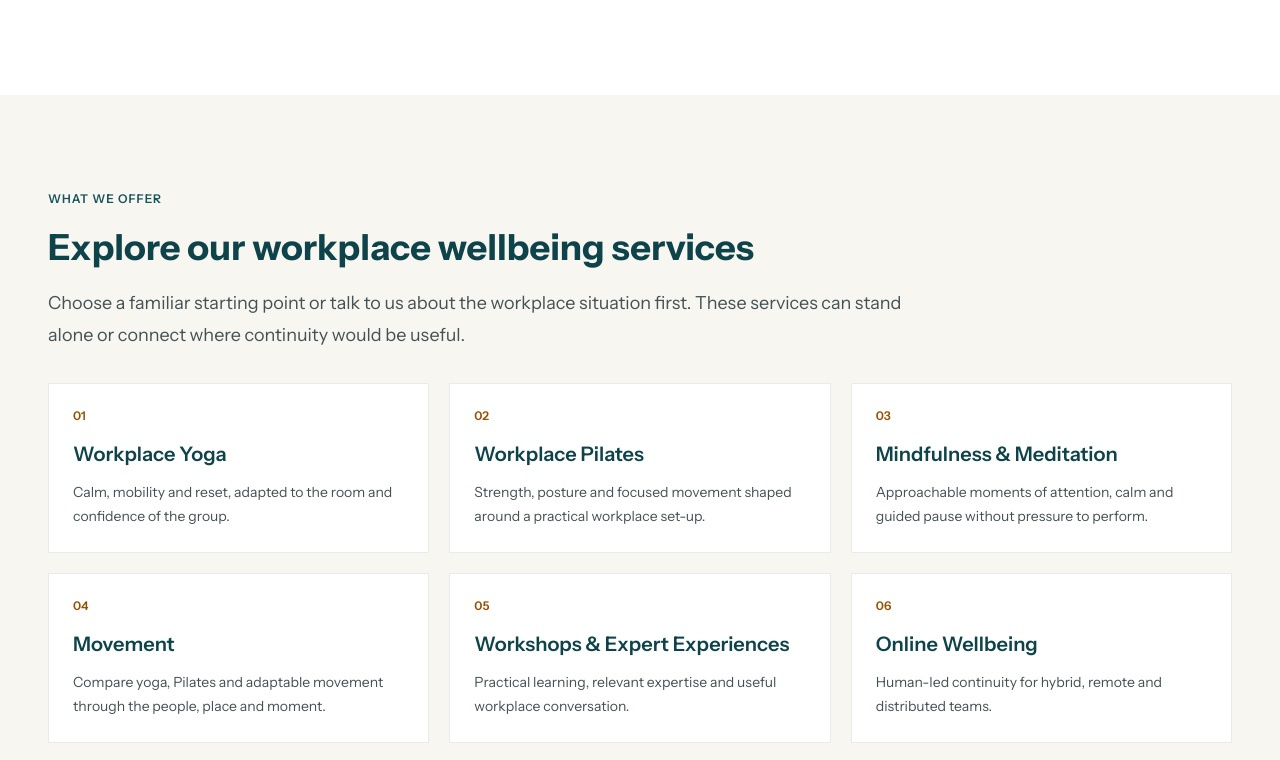
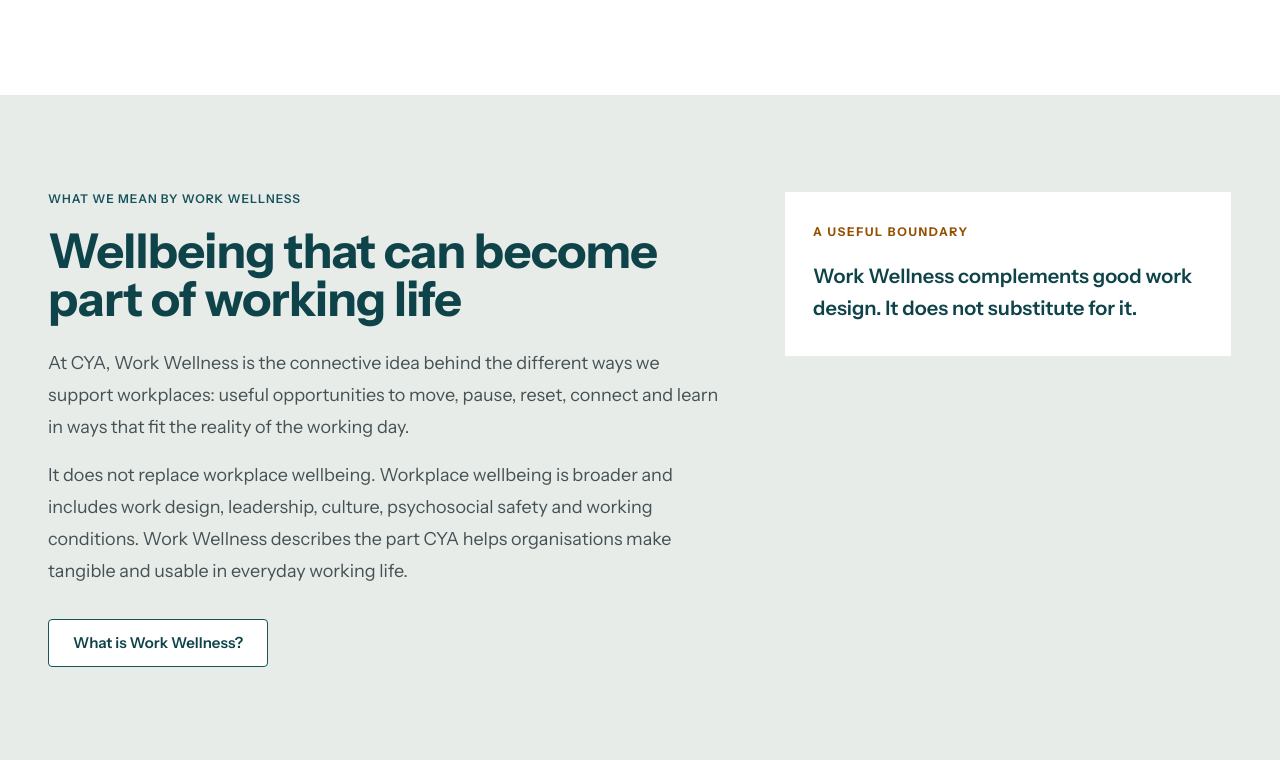
Before and after one commit to glennhammond/cya-website-prototype, a Next.js app: page / in a window 1280 px wide. Shown: the part 2420-3180 px from the top of the page. Built offline with nearby package versions, Linux system fonts and the light colour scheme.

Commit message:
feat: connect homepage to Work Wellness authority

```diff
--- a/app/page.tsx
+++ b/app/page.tsx
@@ -50,6 +50,22 @@ export default function Home() {
       </section>
 
       <HomepageProof />
+
+      <section className="bg-[var(--cya-surface-subtle)] py-20 lg:py-24">
+        <ProductionContainer className="grid gap-10 lg:grid-cols-[minmax(0,1.08fr)_minmax(18rem,0.72fr)] lg:items-start lg:gap-16">
+          <div>
+            <ProductionKicker>What we mean by Work Wellness</ProductionKicker>
+            <h2 className="mt-5 max-w-4xl text-4xl font-bold tracking-[-0.015em] lg:text-5xl">Wellbeing that can become part of working life</h2>
+            <p className="mt-6 max-w-4xl text-lg leading-8 text-[var(--cya-body)]">At CYA, Work Wellness is the connective idea behind the different ways we support workplaces: useful opportunities to move, pause, reset, connect and learn in ways that fit the reality of the working day.</p>
+            <p className="mt-4 max-w-4xl text-lg leading-8 text-[var(--cya-body)]">It does not replace workplace wellbeing. Workplace wellbeing is broader and includes work design, leadership, culture, psychosocial safety and working conditions. Work Wellness describes the part CYA helps organisations make tangible and usable in everyday working life.</p>
+            <div className="mt-8"><ProductionAction href="/blog/what-is-work-wellness" style="secondary">What is Work Wellness?</ProductionAction></div>
+          </div>
+          <aside className="border border-[var(--cya-divider)] bg-white px-7 py-8">
+            <p className="text-xs font-bold uppercase tracking-[0.14em] text-[var(--cya-ochre-ink)]">A useful boundary</p>
+            <p className="mt-5 text-xl font-semibold leading-8 text-[var(--cya-teal-dark)]">Work Wellness complements good work design. It does not substitute for it.</p>
+          </aside>
+        </ProductionContainer>
+      </section>
 
       <section className="bg-[var(--cya-surface-page)] py-20 lg:py-24">
         <ProductionContainer>
```
